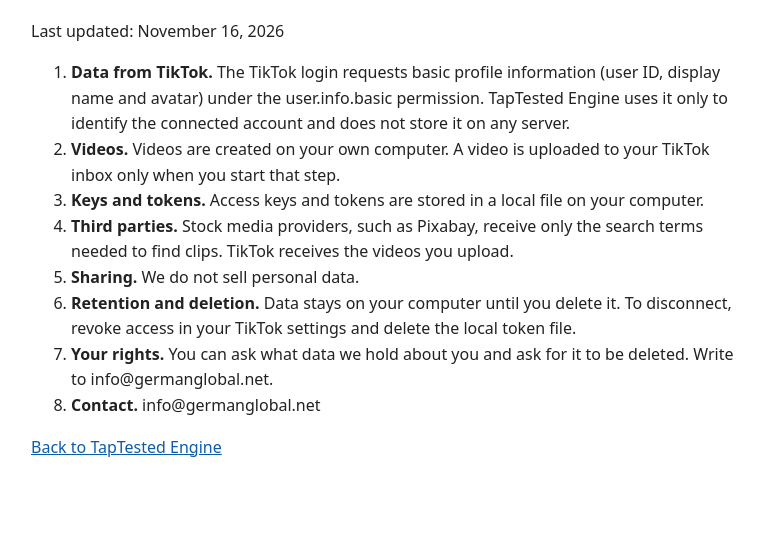
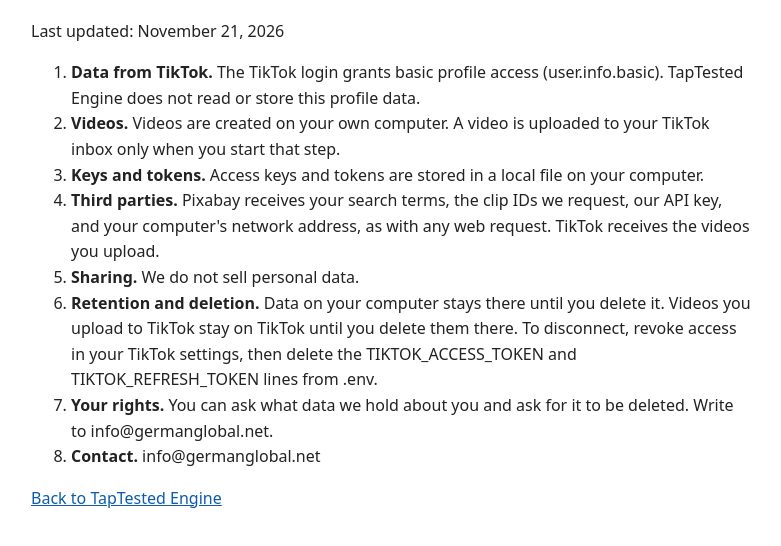
Before and after one commit to LouisKing22/taptested-legal, a plain HTML site: page privacy.html in a window 1280 px wide. Shown: the part 94-640 px from the top of the page, without its empty margins (249-1030 px from the left). Drawn offline with Linux system fonts and the light colour scheme.

Commit message:
Privacy page: correct Pixabay, profile data and retention wording
Matches the page to the code. The engine does not read TikTok profile data, Pixabay receives more than search terms, and uploaded videos stay on TikTok until deleted there. Last updated date set to November 21, 2026.

Co-Authored-By: Claude Haiku 5.5 <noreply@anthropic.com>
Claude-Session: https://claude.ai/code/session_01M3J3G6YMtUwHB8H7Wxi492

```diff
--- a/privacy.html
+++ b/privacy.html
@@ -8,14 +8,14 @@
 </head>
 <body>
 <h1>Privacy Policy</h1>
-<p>Last updated: November 16, 2026</p>
+<p>Last updated: November 21, 2026</p>
 <ol>
-<li><strong>Data from TikTok.</strong> The TikTok login requests basic profile information (user ID, display name and avatar) under the user.info.basic permission. TapTested Engine uses it only to identify the connected account and does not store it on any server.</li>
+<li><strong>Data from TikTok.</strong> The TikTok login grants basic profile access (user.info.basic). TapTested Engine does not read or store this profile data.</li>
 <li><strong>Videos.</strong> Videos are created on your own computer. A video is uploaded to your TikTok inbox only when you start that step.</li>
 <li><strong>Keys and tokens.</strong> Access keys and tokens are stored in a local file on your computer.</li>
-<li><strong>Third parties.</strong> Stock media providers, such as Pixabay, receive only the search terms needed to find clips. TikTok receives the videos you upload.</li>
+<li><strong>Third parties.</strong> Pixabay receives your search terms, the clip IDs we request, our API key, and your computer's network address, as with any web request. TikTok receives the videos you upload.</li>
 <li><strong>Sharing.</strong> We do not sell personal data.</li>
-<li><strong>Retention and deletion.</strong> Data stays on your computer until you delete it. To disconnect, revoke access in your TikTok settings and delete the local token file.</li>
+<li><strong>Retention and deletion.</strong> Data on your computer stays there until you delete it. Videos you upload to TikTok stay on TikTok until you delete them there. To disconnect, revoke access in your TikTok settings, then delete the TIKTOK_ACCESS_TOKEN and TIKTOK_REFRESH_TOKEN lines from .env.</li>
 <li><strong>Your rights.</strong> You can ask what data we hold about you and ask for it to be deleted. Write to info@germanglobal.net.</li>
 <li><strong>Contact.</strong> info@germanglobal.net</li>
 </ol>
```
